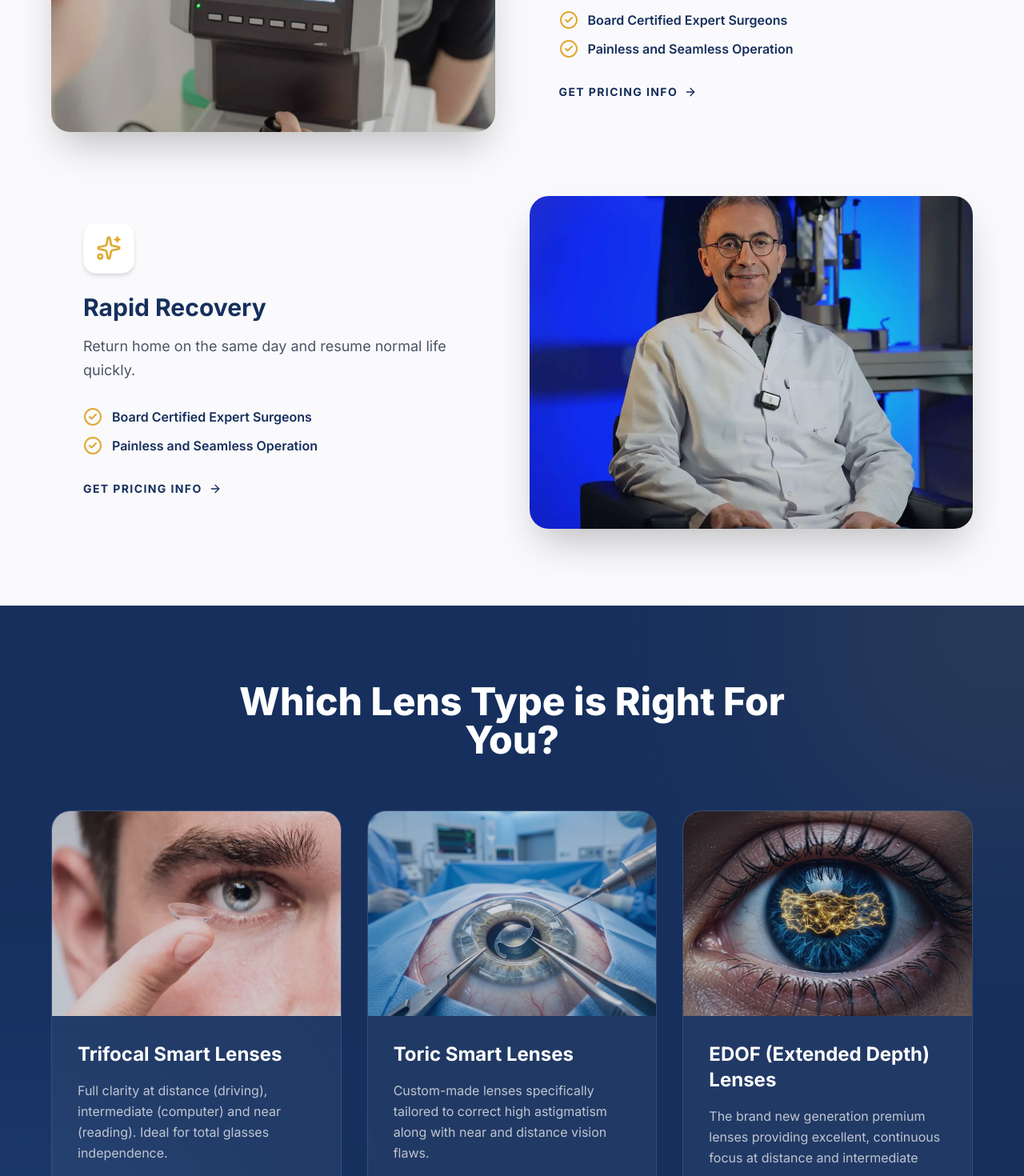
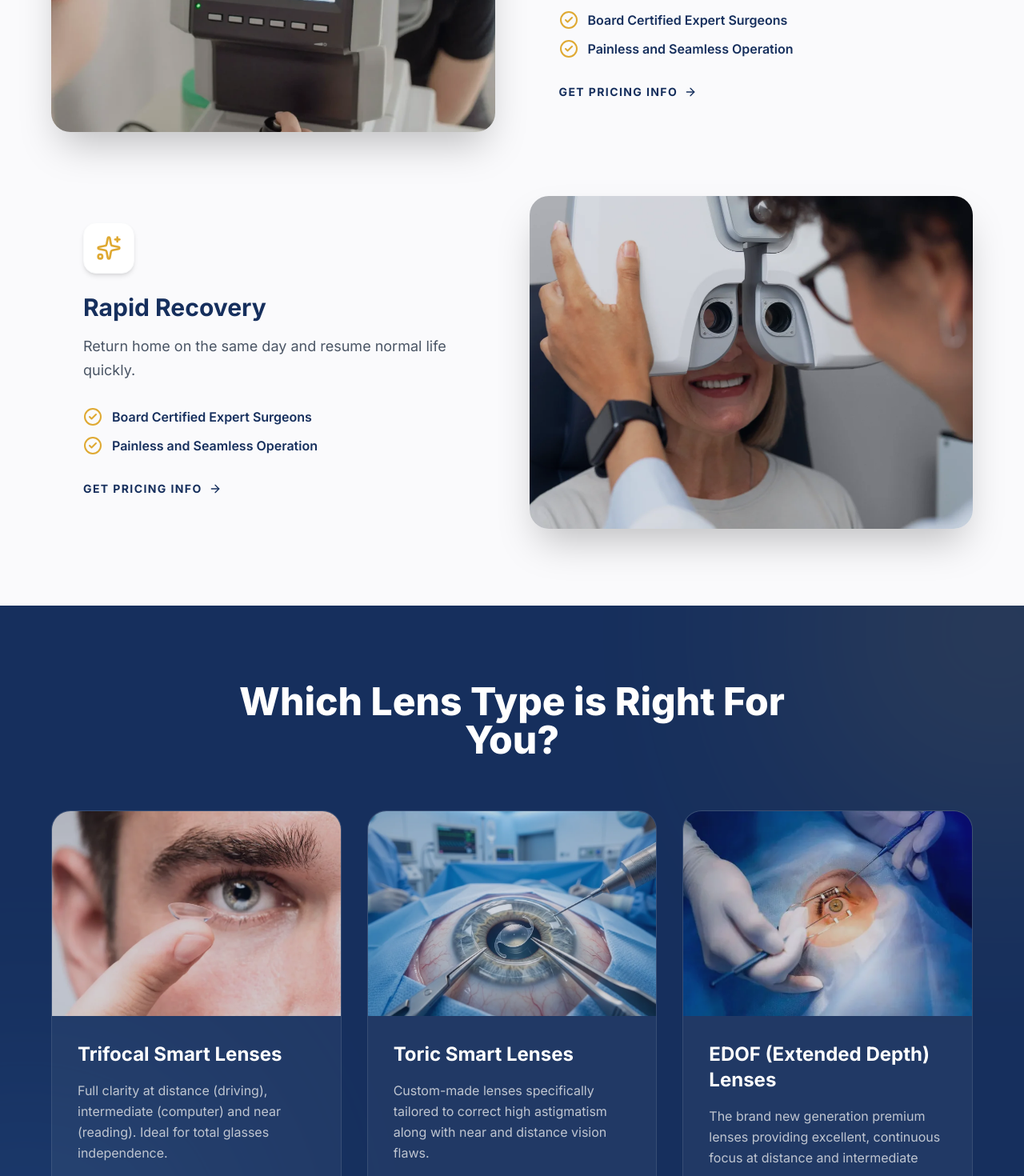
Before and after one commit to webtasarimdigital/megagoz, a Next.js app: page /en/akilli-lensler in a window 1280 px wide. Shown: the part 3355-4825 px from the top of the page at 80% size. Built offline with nearby package versions, Linux system fonts and the light colour scheme.

Commit message:
duzenleme

```diff
--- a/src/app/[locale]/akilli-lensler/page.tsx
+++ b/src/app/[locale]/akilli-lensler/page.tsx
@@ -52,7 +52,7 @@ const content = {
           icon: <Sparkles className="w-8 h-8 text-[#dfa932]" />,
           title: "Hızlı İyileşme",
           desc: "Aynı gün taburcu olur, birkaç gün içinde normal yaşama dönersiniz.",
-          image: "/images/dr-osman-dursun.webp"
+          image: "/images/megagoz-goz-norolojisi.webp"
         }
       ]
     },
@@ -72,7 +72,7 @@ const content = {
         {
           title: "EDOF (Uzatılmış Odak) Lensler",
           desc: "Uzak ve orta mesafede mükemmel ve kesintisiz odaklanma sağlayan yepyeni nesil premium lenslerdir.",
-          image: "/images/slide3.webp"
+          image: "/images/megagoz-katarakt.webp"
         }
       ]
     }
@@ -115,7 +115,7 @@ const content = {
           icon: <Sparkles className="w-8 h-8 text-[#dfa932]" />,
           title: "Rapid Recovery",
           desc: "Return home on the same day and resume normal life quickly.",
-          image: "/images/dr-osman-dursun.webp"
+          image: "/images/megagoz-goz-norolojisi.webp"
         }
       ]
     },
@@ -135,7 +135,7 @@ const content = {
         {
           title: "EDOF (Extended Depth) Lenses",
           desc: "The brand new generation premium lenses providing excellent, continuous focus at distance and intermediate ranges.",
-          image: "/images/slide3.webp"
+          image: "/images/megagoz-katarakt.webp"
         }
       ]
     }
```
